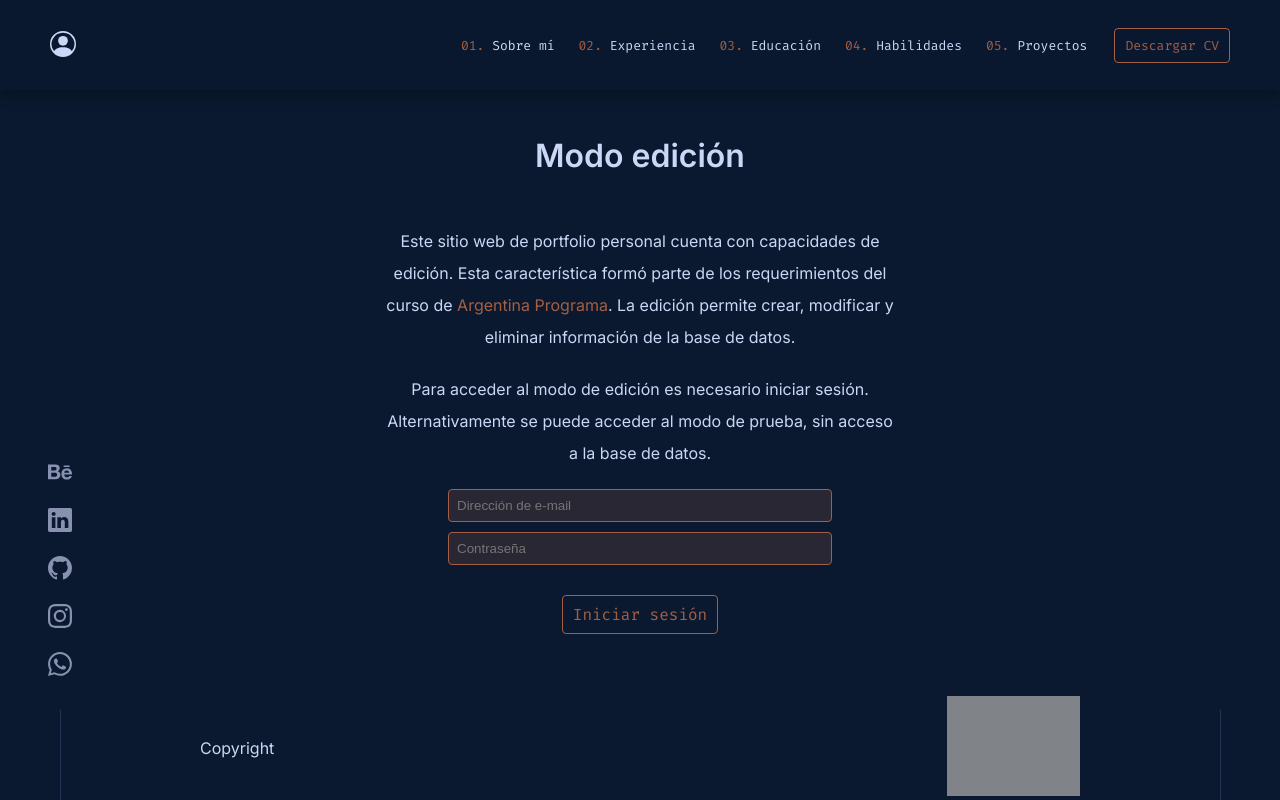
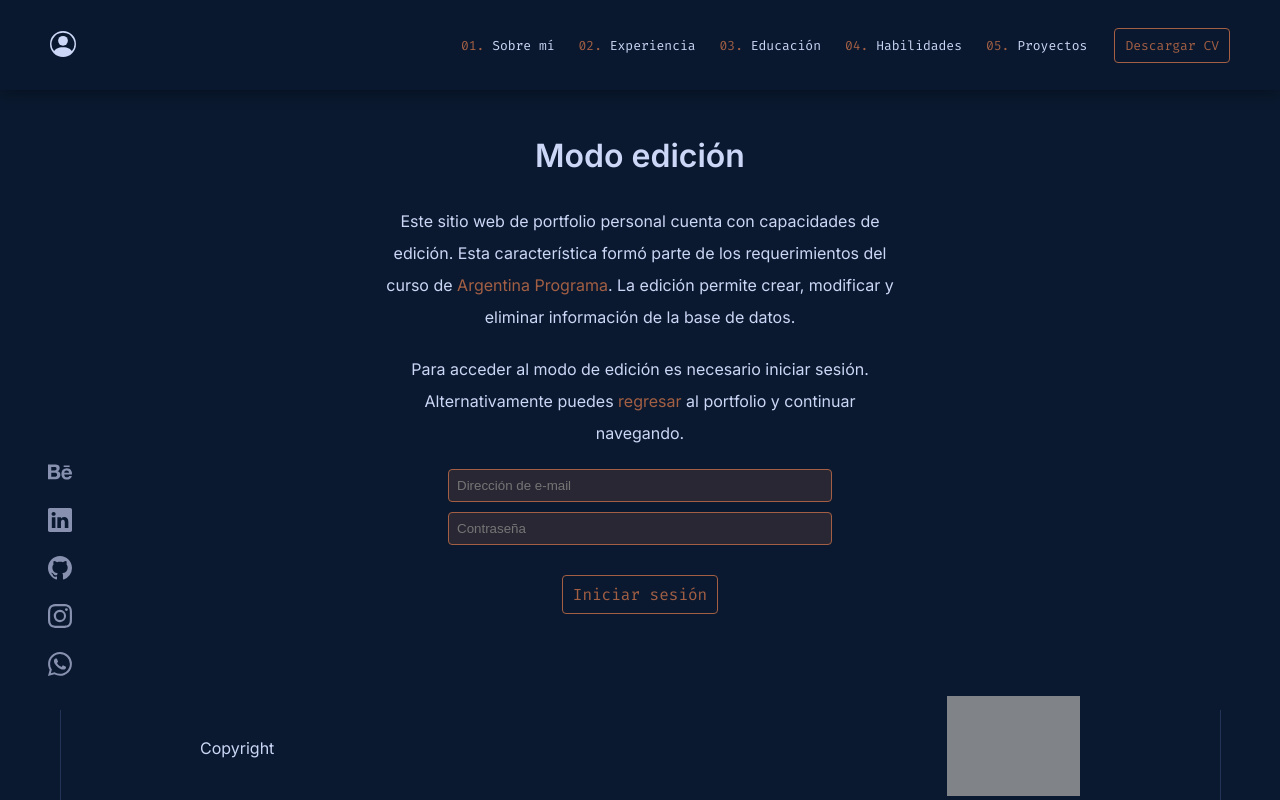
Before and after one commit to SebaQuiros/Portfolio, an Angular app: page /login in a window 1280 px wide. Built offline with nearby package versions, Linux system fonts and the light colour scheme; no server answers; grey boxes are pictures that could not be loaded.

Commit message:
regresar

```diff
--- a/src/app/components/login/login.component.html
+++ b/src/app/components/login/login.component.html
@@ -1,7 +1,6 @@
 <div class="login-form" *ngIf="!login">
   <div class="login-description">
     <h1>Modo edición</h1>
-    <p></p>
     <p>
       Este sitio web de portfolio personal cuenta con capacidades de edición.
       Esta característica formó parte de los requerimientos del curso de
@@ -15,8 +14,9 @@
     </p>
     <p>
       Para acceder al modo de edición es necesario iniciar sesión.
-      Alternativamente se puede acceder al modo de prueba, sin acceso a la base
-      de datos.
+      Alternativamente puedes
+      <a class="in-text" routerLink="/main">regresar</a> al portfolio y
+      continuar navegando.
     </p>
   </div>
   <form action="login" (ngSubmit)="onSubmit()">
@@ -38,5 +38,12 @@
   </form>
 </div>
 <div class="logged-panel" *ngIf="login">
+  <h1>Modo edición</h1>
+  <p>Sesión iniciada correctamente.</p>
+  <p>
+    Puedes
+    <a class="in-text" routerLink="/main">regresar</a>
+    al portfolio donde encontrarás en cada sección los botones de edición.
+  </p>
   <button class="btn-regular" (click)="closeSession()">Cerrar sesión</button>
 </div>
--- a/src/app/components/login/login.component.scss
+++ b/src/app/components/login/login.component.scss
@@ -37,4 +37,7 @@
   display: flex;
   flex-direction: column;
   align-items: center;
+  button {
+    margin-top: 20px;
+  }
 }
```
